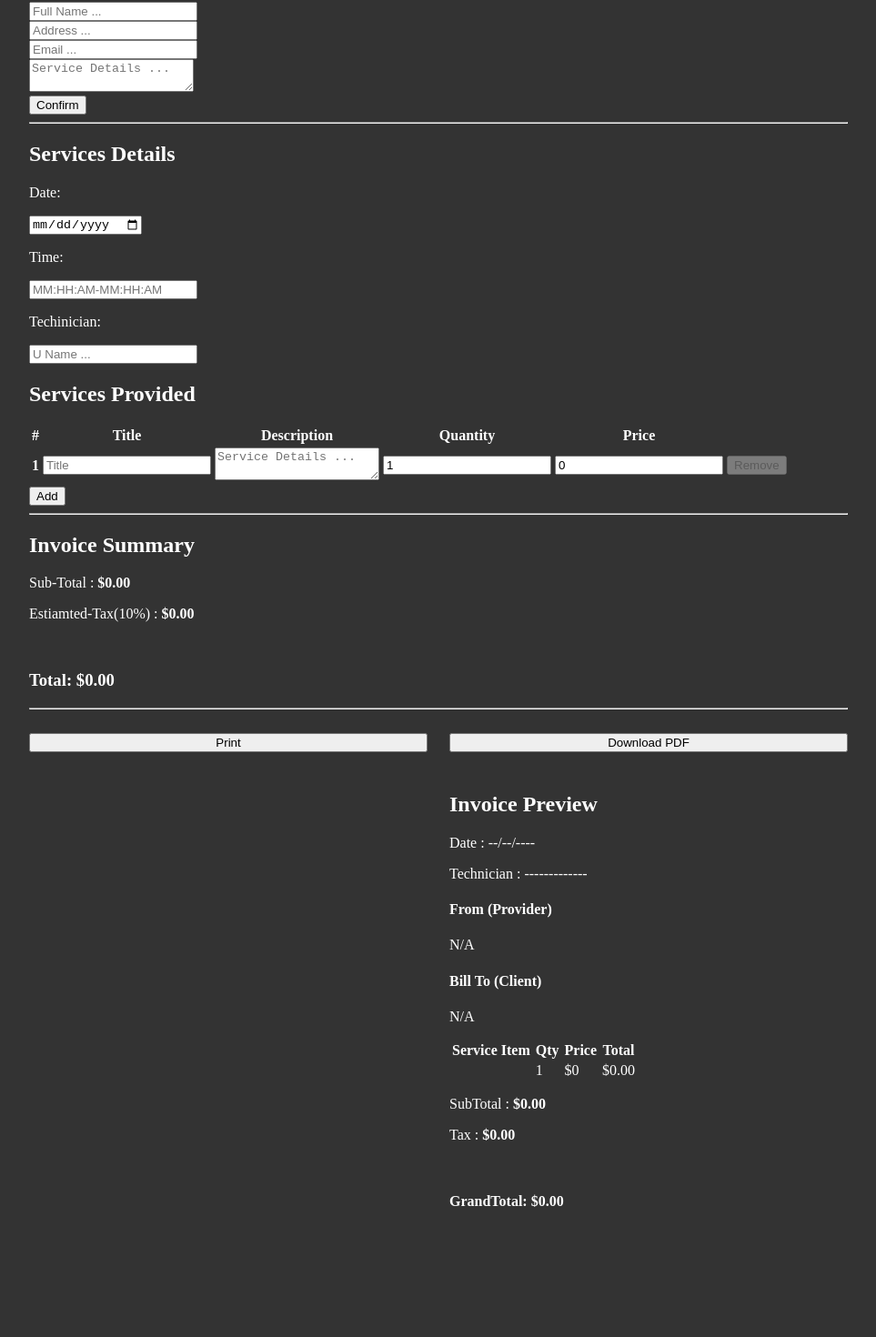
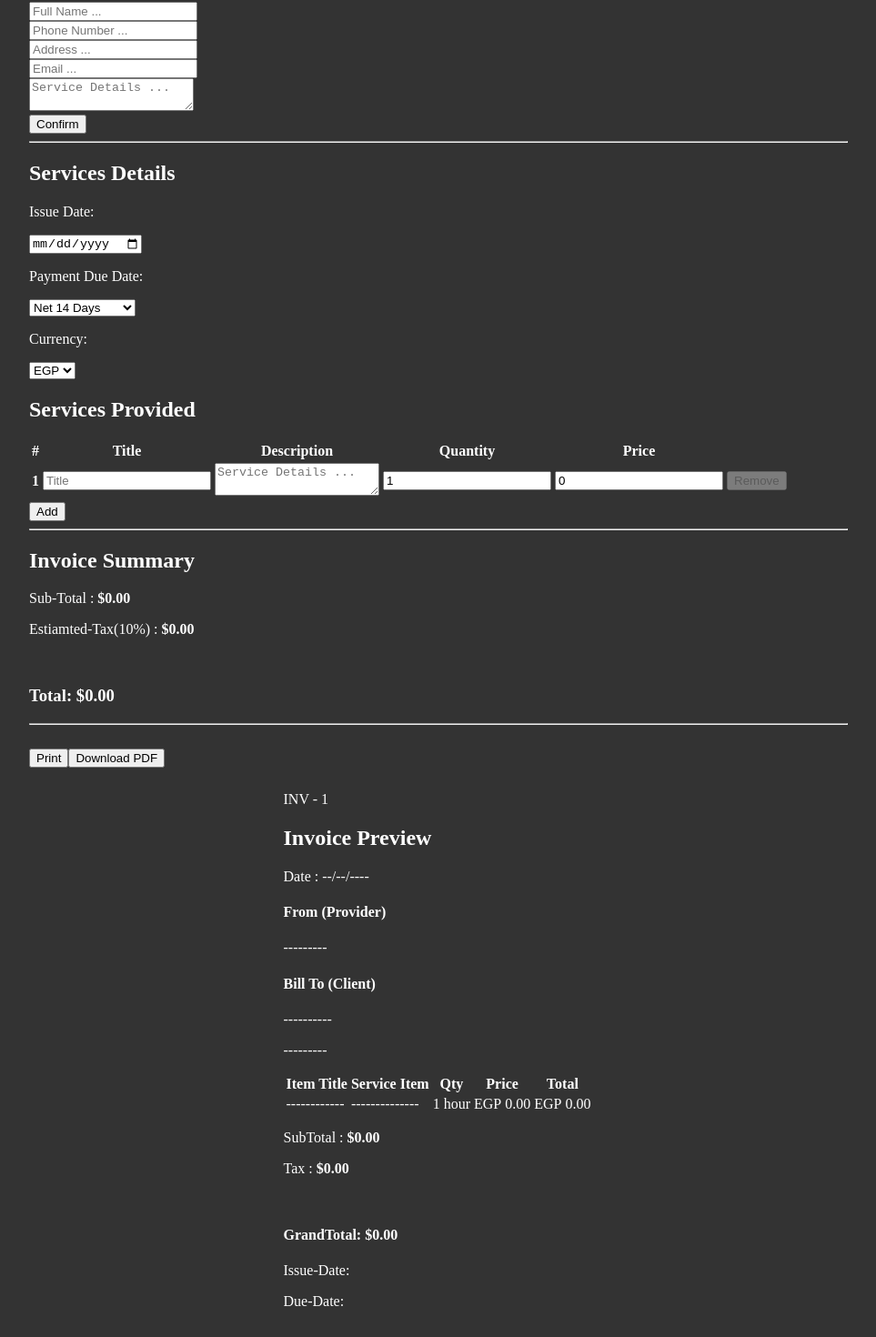
Before and after one commit to Fergany1/Bilingual-Invoice-Contract-Generator, a React (Vite) app: page / in a window 1280 px wide. Shown: the part 245-1715 px from the top of the page at 91% size, without its empty margins (158-1121 px from the left). Before the commit the page ends 1624 px from the top, so only its background shows below. Built offline with nearby package versions, Linux system fonts and the light colour scheme.

Commit message:
implement: dates.js formatMoney,js

```diff
--- a/src/App.jsx
+++ b/src/App.jsx
@@ -10,10 +10,35 @@ function App() {
 
   // Your existing completed invoice state shape
   const initialInvoiceValues = {
-    providerName: '', providerAddress: '', providerEmail: '', serviceCategory: '', hourlyRate: '',
-    clientName: '', shippingAddress: '', clientEmail: '',
-    items: [{ id: 1, title:'' , description: '', quantity: 1, price: 0 }],
-    serviceDate: '', serviceTime: '', technician: '', totalPrice: ''
+
+    //Invoice Fixed Info
+    invoiceNumber: 1, issueDate: '',
+    dueDate: 14, currency:'EGP',
+
+    // Provider Info
+    providerName: '',providerNumber: '', providerAddress: '', providerEmail: '',
+    serviceDescription: '',
+
+    // Client Info
+    companyName: '',
+    clientName: '', clientNumber: '', shippingAddress: '',
+    clientEmail: '',
+
+    // Table-Services Info
+    items: [{
+      id: 1, title:'' , description: '',
+      quantity: 1, price: 0 ,
+      unit: 'hour' ,
+    }],
+
+    // Totals Settings
+    taxRate: 14,
+    discount: 0,
+    amountPaid: 0,
+
+    // Payment
+    paymentMethod: '', paymentDetails: '' , notes:'',
+
   };
 
   // 2. Your NEW contract state shape (Completely flat, no tables needed!)
--- a/src/Components/InvoiceForm/ClientSelect.jsx
+++ b/src/Components/InvoiceForm/ClientSelect.jsx
@@ -36,6 +36,17 @@ const ProviderForm = ({ onConfirm}) => {
                 <div>
                     <label>
                         <input
+                        type="number"
+                        onChange={handleChange}
+                        name="providerNumber"
+                        value={values.providerNumber}
+                        placeholder="Phone Number ..." />
+                    </label>
+                </div>
+
+                <div>
+                    <label>
+                        <input
                         type="text"
                         onChange={handleChange}
                         name="providerAddress"
@@ -58,9 +69,9 @@ const ProviderForm = ({ onConfirm}) => {
                 <div>
                     <label>
                         <textarea
-                        name="serviceCategory"
+                        name="serviceDescription"
                         onChange={handleChange}
-                        value={values.serviceCategory}
+                        value={values.serviceDescription}
                         placeholder="Service Details ..."></textarea>
                     </label>
                 </div>
@@ -96,6 +107,28 @@ const ClientForm = ({ onConfirm }) => {
                         name="clientName"
                         value={values.clientName}
                         placeholder="Full Name ..." />
+                    </label>
+                </div>
+
+                <div>
+                    <label>
+                        <input
+                        type="text"
+                        onChange={handleChange}
+                        name="companyName"
+                        value={values.companyName}
+                        placeholder="Company Name ..." />
+                    </label>
+                </div>
+
+                <div>
+                    <label>
+                        <input
+                        type="number"
+                        onChange={handleChange}
+                        name="clientNumber"
+                        value={values.clientNumber}
+                        placeholder="Phone Number ..." />
                     </label>
                 </div>
 
--- a/src/Components/InvoiceForm/InvoicePreview.jsx
+++ b/src/Components/InvoiceForm/InvoicePreview.jsx
@@ -1,5 +1,7 @@
 import { useForm } from "../../Hooks/useForm";
 import { calculateTotals } from "../../utils/calculateTotals";
+import { formatMoney } from "../../utils/formatMoney";
+import { addDays } from "../../utils/dates";
 
 export function InvoicePreview() {
     const { values } = useForm();
@@ -10,22 +12,24 @@ export function InvoicePreview() {
         <div className="print-area">
             {/*Invoice Preview Header*/}
             <div>
+                <p>INV - {values.invoiceNumber}</p>
                 <h2>Invoice Preview</h2>
+
                 <div>
-                    <p>Date : {values.serviceDate || '--/--/---- '}</p>
-                    <p>Technician : {values.technician || '-------------'}</p>
+                    <p>Date : {values.issueDate || '--/--/---- '}</p>
                 </div>
             </div>
             {/* Parties Context */}
             <div>
                 <div>
                     <h4>From (Provider)</h4>
-                    <p>{values.providerName || 'N/A'}</p>
+                    <p>{values.providerName || '---------'}</p>
                     <p>{values.providerEmail}</p>
                 </div>
                 <div>
                     <h4>Bill To (Client)</h4>
-                    <p>{values.clientName || 'N/A'}</p>
+                    <p>{values.clientName || '----------'}</p>
+                    <p>{values.companyNumber || '---------'}</p>
                     <p>{values.clientEmail}</p>
                 </div>
             </div>
@@ -33,11 +37,11 @@ export function InvoicePreview() {
             <table>
                 <thead>
                     <tr>
-
-                        <th>Service Item</th> <br />
-                        <th>Qty</th> <br />
-                        <th>Price</th><br />
-                        <th>Total</th><br />
+                        <th>Item Title</th>
+                        <th>Service Item</th>
+                        <th>Qty</th>
+                        <th>Price</th>
+                        <th>Total</th>
                     </tr>
                 </thead>
                 <tbody>
@@ -45,13 +49,16 @@ export function InvoicePreview() {
                         <tr key={item.id || index}>
 
                             <td>
-                                {item.description}
-                            </td><br />
-                            <td>{item.quantity}</td> <br />
-                            <td>${parseFloat(item.price || 0)}</td><br />
+                                {item.title || '------------'}
+                            </td>
                             <td>
-                                ${(parseFloat(item.price || 0) * (parseFloat(item.quantity || 0))).toFixed(2)}
-                            </td><br />
+                                {item.description || '--------------'}
+                            </td>
+                            <td>{item.quantity} {item.unit} </td>
+                            <td>{formatMoney(item.price , values.currency)}</td>
+                            <td>
+                                {formatMoney(item.subTotal , values.currency)}
+                            </td>
                         </tr>
                     ))}
                 </tbody>
@@ -61,6 +68,8 @@ export function InvoicePreview() {
                 <p>Tax : <strong> ${tax.toFixed(2)} </strong></p>
                 <br />
                 <h4>GrandTotal: <strong> ${grandTotal.toFixed(2)} </strong></h4>
+                <p>Issue-Date: {values.issueDate}</p>
+                <p>Due-Date: {addDays(values.issueDate , values.dueDate)}</p>
             </div>
 
         </div>
--- a/src/Components/InvoiceForm/ServiceDetails.jsx
+++ b/src/Components/InvoiceForm/ServiceDetails.jsx
@@ -1,4 +1,5 @@
 import { useForm } from "../../Hooks/useForm";
+import { addDays } from "../../utils/dates";
 
 export default function ServiceDetails() {
     const {
@@ -16,30 +17,40 @@ export default function ServiceDetails() {
         <div>
             <h2>Services Details</h2>
             <label>
-                <p>Date: </p>
+                {/* The Invoice Date the day the invoice being sent */}
+                <p>Issue Date: </p>
                 <input
                 type="date"
-                value={values.serviceDate}
-                name="serviceDate"
+                value={values.issueDate}
+                name="issueDate"
                 onChange={handleChange}
                 placeholder="Date DD/MM/YYYY"></input>
             </label>
             <label>
-                <p>Time: </p>
-                <input
-                name="serviceTime"
+                <p>Payment Due Date: </p>
+                <select
+                name="dueDate"
                 onChange={handleChange}
-                value={values.serviceTime}
-                placeholder="MM:HH:AM-MM:HH:AM"
-                ></input>
+                value={values.dueDate}
+                >
+                    <option value={0}>Due On Receipt</option>
+                    <option value={7}>Net 7 Days</option>
+                    <option value={14}>Net 14 Days</option>
+                    <option value={30}>Net 30 Days</option>
+                </select>
             </label>
             <label>
-                <p>Techinician: </p>
-                <input
-                name="technician"
+                <p>Currency: </p>
+                <select
+                name="currency"
                 onChange={handleChange}
-                value={values.technician}
-                placeholder="U Name ..."></input>
+                value={values.currency}
+                >
+                    <option value="EGP">EGP</option>
+                    <option value="USD">USD</option>
+                    <option value="SAR">SAR</option>
+                    <option value="AED">AED</option>
+                </select>
             </label>
         </div>
 
@@ -118,7 +129,7 @@ export default function ServiceDetails() {
                     type="button"
                     onClick={() => addTableRow
                         ('items' ,
-                        {id: Date.now() ,description: '' , quantity: 1 , price: 0})
+                        {id: Date.now() ,description: '' , quantity: 1 , price: 0 , unit: 'hour'})
                     }
                     >Add</button>
         </div>
--- a/src/InvoiceForm.jsx
+++ b/src/InvoiceForm.jsx
@@ -24,11 +24,11 @@ export default function InvoiceForm () {
 
 
     return(<>
+        <div> {/* ClientSelect, ServicesDetails, TotalSummary */} </div>
         <ClientSelect /> <hr />
         <ServiceDetails /> <hr />
         <TotalSummary /> <hr /> <br />
-        <div style={{ display: 'grid', gridTemplateColumns: '1fr 1fr', gap: 24 }}>
-
+        {/**Invoice Preview And BTNs for Print & Download */}
         <button
         type="button"
         onClick={() => window.print()}>
@@ -39,10 +39,11 @@ export default function InvoiceForm () {
         onClick={handleDownload}>
             Download PDF
         </button>
-            <div> {/* ClientSelect, ServicesDetails, TotalSummary */} </div>
-            <div  className="print-area" ref={printRef}>
+        <div
+        style={{ display: 'flex', justifyContent: 'center', padding:'10px' }}
+        className="print-area" ref={printRef}>
             <InvoicePreview />
         </div>
-        </div>
+
     </>)
 }
--- a/src/print.css
+++ b/src/print.css
@@ -3,24 +3,21 @@ body {
     color: #fff;
 }
 @media print {
-    body{
-        visibility: hidden;
-        background: white;
-        color: black;
+    body * { visibility: hidden; }
+    .print-area , .print-area * {
+        visibility: visible;
     }
-    .print-area{
-        visibility: visible;
+    .print-area {
         position: absolute;
         top: 5px;
         left: 5px;
+        font-family: Georgia, 'Times New Roman', Times, serif;
+        font-size: 24px;
+        font-weight: 600;
+        background: #fff;
+        color: #000;
+    }
+    tr{ break-inside: avoid;}
 
-    .print-btn{
-            display: none;
-        }
-    }
-    }
+}
     @page {size: A4; margin: 12mm;}
-
-    tr{
-        break-inside: avoid;
-    }
--- /dev/null
+++ b/src/utils/dates.js
@@ -0,0 +1,6 @@
+export function addDays(dateString , days) {
+    if (!dateString) return "";
+    const d = new Date(dateString);
+    d.setUTCDate(d.getUTCDate() + Number(days)); // "2026/10/11 is UTC date"
+    return d.toISOString().slice(0 , 10); // back to "YYYY-MM-DD"
+}
--- /dev/null
+++ b/src/utils/formatMoney.js
@@ -0,0 +1,7 @@
+export function formatMoney(amount , currency ) {
+    return new Intl.NumberFormat("en-US" , {
+        style: 'currency',
+        currency : currency || "EGP",
+        minimumFractionDigits: 2,
+    }).format(amount || 0);
+}
```
Lines whose indentation alone changed are shown as unchanged.
